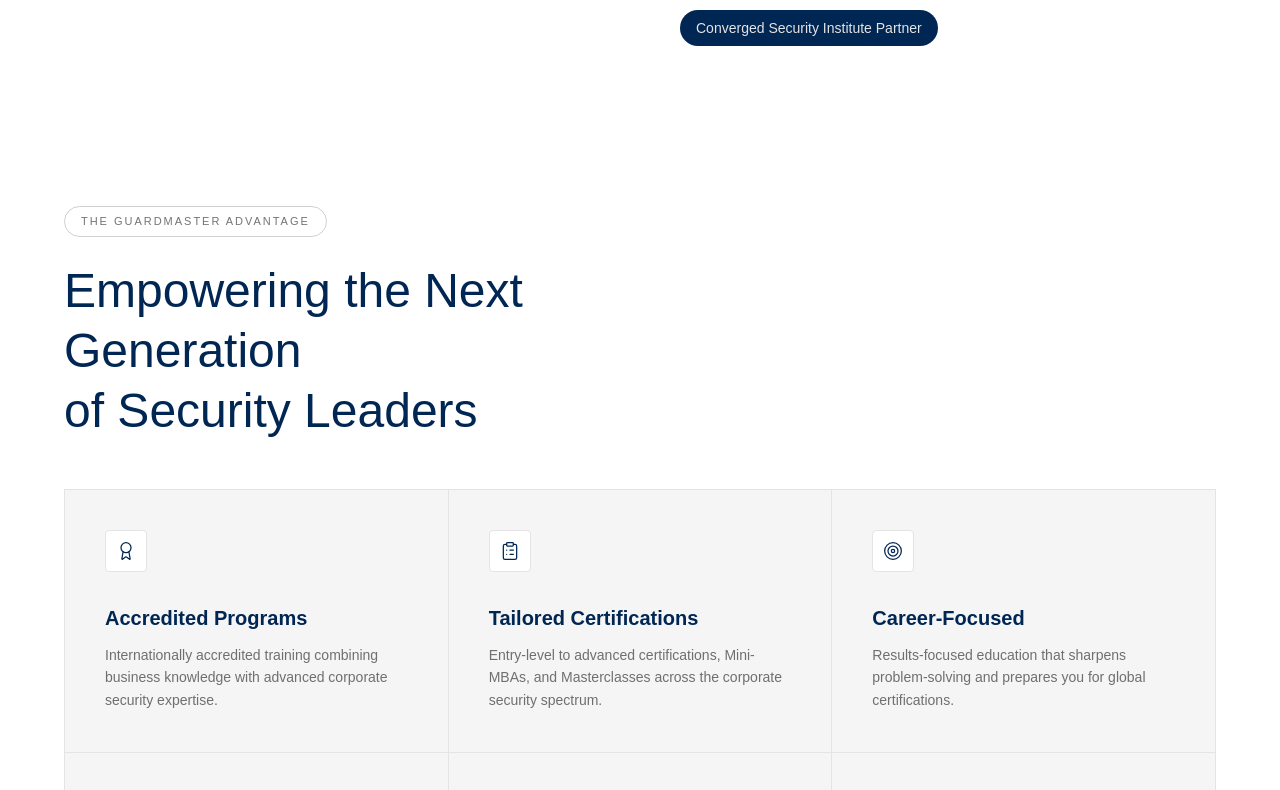
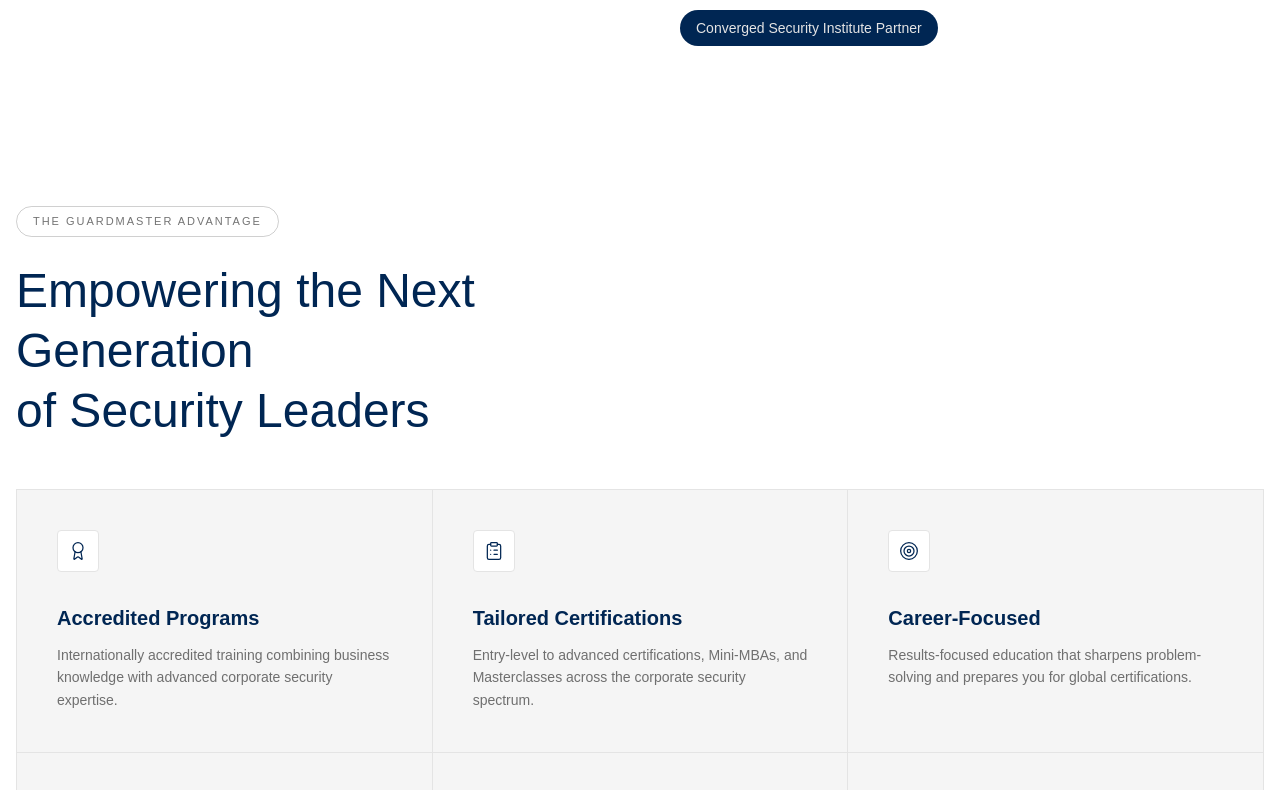
Before and after one commit to Greenmouse-Experts/guardmasters-new, a React (Vite) app: page /home in a window 1280 px wide. Shown: the part 1150-1940 px from the top of the page. Built offline with nearby package versions, Linux system fonts and the light colour scheme.

Commit message:
reduced padding

```diff
--- a/src/routes/home/index.tsx
+++ b/src/routes/home/index.tsx
@@ -106,7 +106,7 @@ function RouteComponent() {
         </div>
       </section>
 
-      <section data-theme="" className="px-6 py-20 md:px-16 mx-auto container">
+      <section data-theme="" className="py-20  mx-auto container">
         <div className="mb-12">
           <span className="mb-6 inline-block rounded-full border border-base-content/20 px-4 py-1.5 text-[11px] font-medium tracking-[0.18em] text-base-content/60 uppercase">
             The Guardmaster Advantage
```
